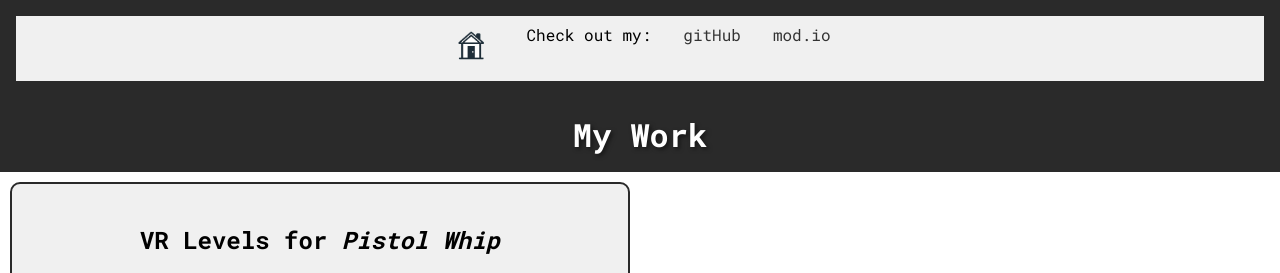
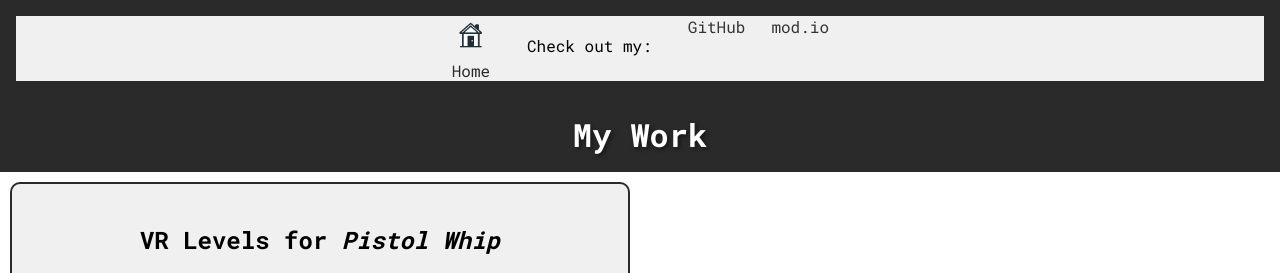
Before and after one commit to shohan744/portfolio-site, a plain HTML site: page portfolio.html in a window 1280 px wide. Shown: the top 273 px of the page. Drawn offline with Linux system fonts and the light colour scheme.

Commit message:
Update portfolio.html

```diff
--- a/portfolio.html
+++ b/portfolio.html
@@ -11,11 +11,22 @@
 
 <header>
   <nav>
-    <ul>
-      <li><a href="index.html"><img src="images/home.png" alt="Home" style="width: 45px; height: 45px;"></a></li>
-      <li>Check out my:</li>
-      <li><a href="https://github.com/shohan744">gitHub</a></li>
-      <li><a href="mod.io">mod.io</a></li>
+    <ul style="list-style: none; text-align: center; padding: 0;">
+      <li style="display: inline-block; margin-right: 20px;">
+        <a href="index.html" style="text-decoration: none; color: #2a2a2a;">
+          <img src="images/home.png" alt="Home" style="width: 40px; height: 40px;">
+          <div>Home</div>
+        </a>
+      </li>
+      <li style="display: inline-block; line-height: 60px;">
+        Check out my:
+      </li>
+      <li style="display: inline-block; margin-left: 20px;">
+        <a href="https://github.com/shohan744">GitHub</a>
+      </li>
+      <li style="display: inline-block; margin-left: 10px;">
+        <a href="http://mod.io">mod.io</a>
+      </li>
     </ul>
   </nav>
 </header>
```
